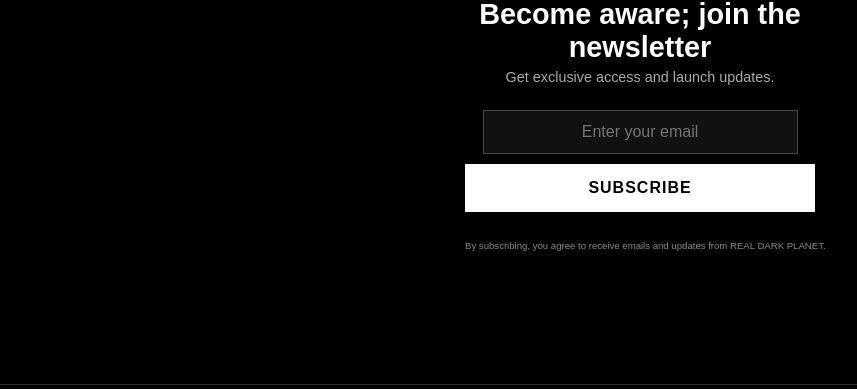
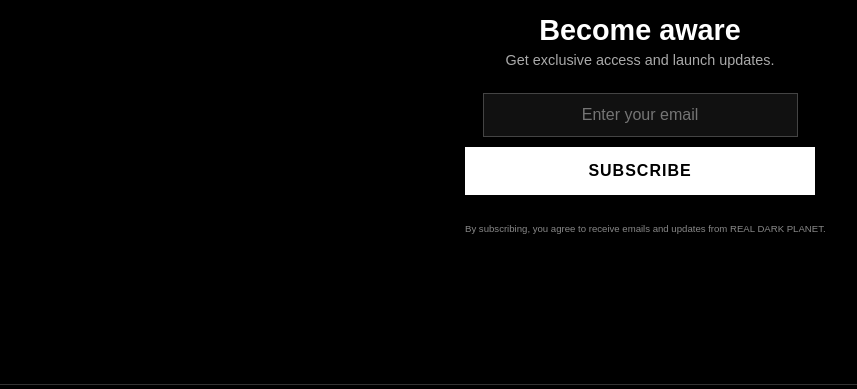
Before and after one commit to realdarkplanet/realdarkplanet.github.io, a plain HTML site: page index.html in a window 1280 px wide. Shown: the part 361-750 px from the top of the page, without its empty margins (0-857 px from the left). Drawn offline with Linux system fonts and the light colour scheme.

Commit message:
Update index.html

```diff
--- a/index.html
+++ b/index.html
@@ -24,7 +24,7 @@
             <div id="mc_embed_shell">
                 <div id="mc_embed_signup">
                     <form action="https://realdarkplanet.us22.list-manage.com/subscribe/post?u=0bf7b0386b224e52ef3b00893&amp;id=508b005729&amp;f_id=00fbc2e1f0" method="post" id="mc-embedded-subscribe-form" name="mc-embedded-subscribe-form" class="validate" target="_self" novalidate="">
-                        <div id="mc_embed_signup_scroll"><h2>Become aware; join the newsletter</h2>
+                        <div id="mc_embed_signup_scroll"><h2>Become aware</h2>
 
                             <p class="subtitle">Get exclusive access and launch updates.</p>
 
```
